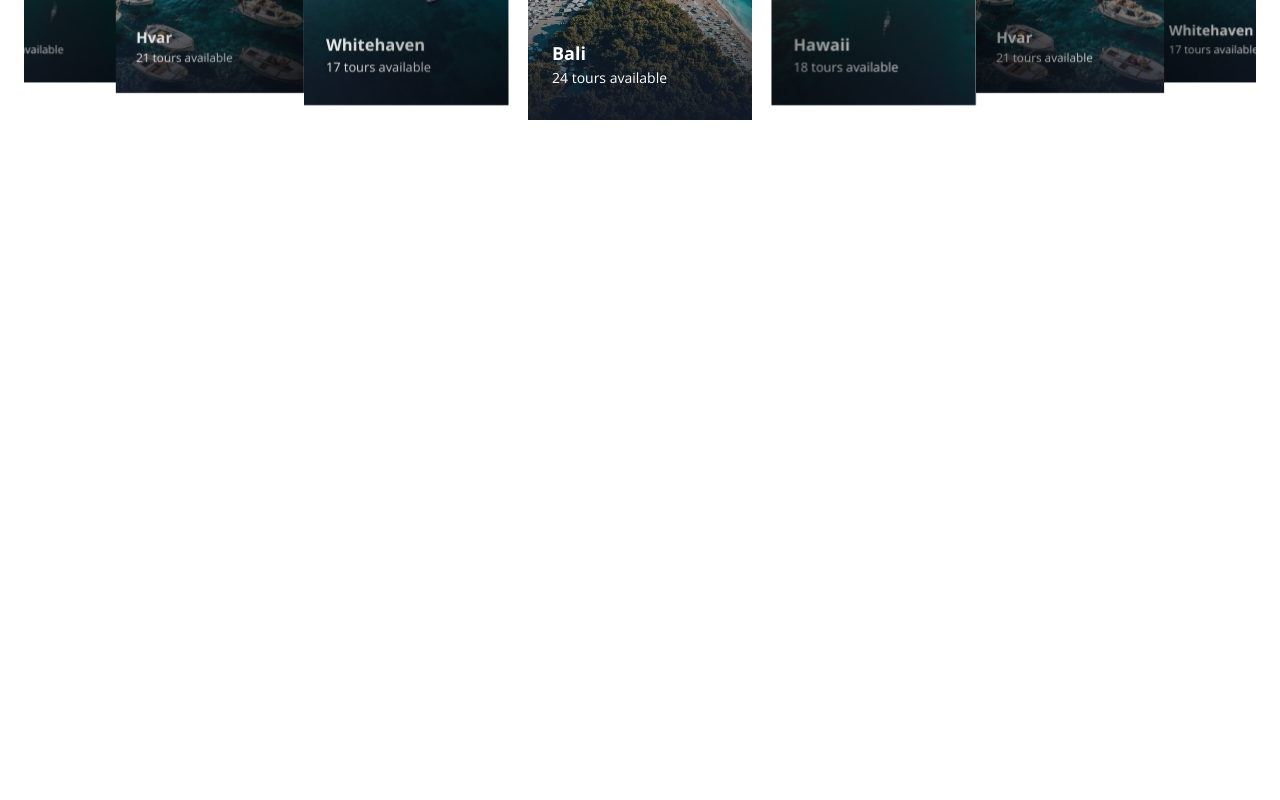
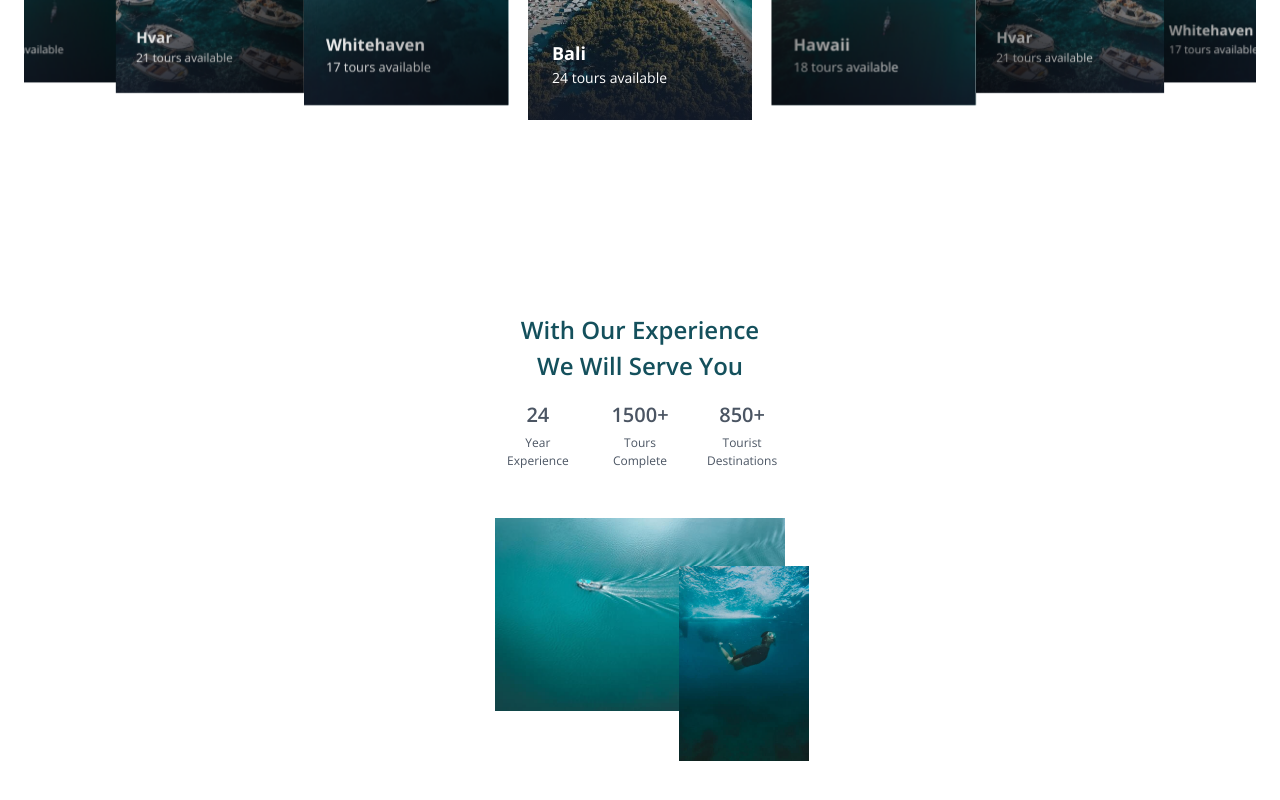
Before and after one commit to fajarfadillahh/travel-agency-react-tailwind, a React (Vite) app: page / in a window 1280 px wide. Shown: the part 1910-2710 px from the top of the page. Before the commit the page ends 2094 px from the top, so only its background shows below. Built offline with nearby package versions, Linux system fonts and the light colour scheme.

Commit message:
create Experience part of the HomePage

```diff
--- a/src/pages/Home.jsx
+++ b/src/pages/Home.jsx
@@ -5,6 +5,7 @@ import Header from "../components/Header";
 import Hero from "../parts/HomePage/Hero";
 import About from "../parts/HomePage/About";
 import Discover from "../parts/HomePage/Discover";
+import Experience from "../parts/HomePage/Experience";
 
 export default function Home() {
   return (
@@ -14,6 +15,7 @@ export default function Home() {
         <Hero />
         <About />
         <Discover />
+        <Experience />
       </main>
     </>
   );
--- /dev/null
+++ b/src/parts/HomePage/Experience.jsx
@@ -0,0 +1,65 @@
+import React from "react";
+
+// import images
+import ExperienceImg1 from "../../assets/images/experience1.jpg";
+import ExperienceImg2 from "../../assets/images/experience2.jpg";
+
+export default function Experience() {
+  return (
+    <section className="experience section">
+      <div className="experience__container container grid justify-items-center gap-12">
+        <div className="experience__data text-center">
+          <h1 className="experience__title section-title">
+            With Our Experience <br />
+            We Will Serve You
+          </h1>
+
+          <div className="experience__group grid grid-cols-3 items-center gap-8">
+            <div className="experience__content">
+              <h3 className="experience__content-number pb-1 text-[20px] font-semibold text-gray-600">
+                24
+              </h3>
+              <p className="experience__content-text text-[12px] text-gray-600">
+                Year <br />
+                Experience
+              </p>
+            </div>
+
+            <div className="experience__content">
+              <h3 className="experience__content-number pb-1 text-[20px] font-semibold text-gray-600">
+                1500+
+              </h3>
+              <p className="experience__content-text text-[12px] text-gray-600">
+                Tours <br />
+                Complete
+              </p>
+            </div>
+
+            <div className="experience__content">
+              <h3 className="experience__content-number pb-1 text-[20px] font-semibold text-gray-600">
+                850+
+              </h3>
+              <p className="experience__content-text text-[12px] text-gray-600">
+                Tourist <br />
+                Destinations
+              </p>
+            </div>
+          </div>
+        </div>
+
+        <div className="experience__img relative">
+          <img
+            src={ExperienceImg1}
+            alt="experience img"
+            className="experience__img-1 w-[290px] pb-16"
+          />
+          <img
+            src={ExperienceImg2}
+            alt="experience img"
+            className="experience__img-2 absolute -right-6 top-12 w-[130px]"
+          />
+        </div>
+      </div>
+    </section>
+  );
+}
```
